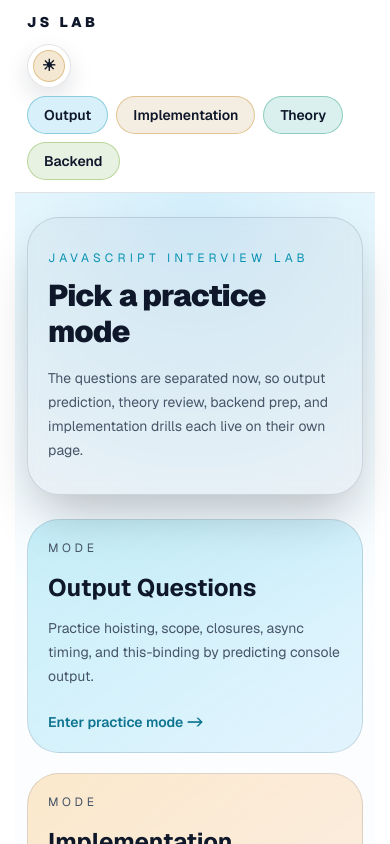
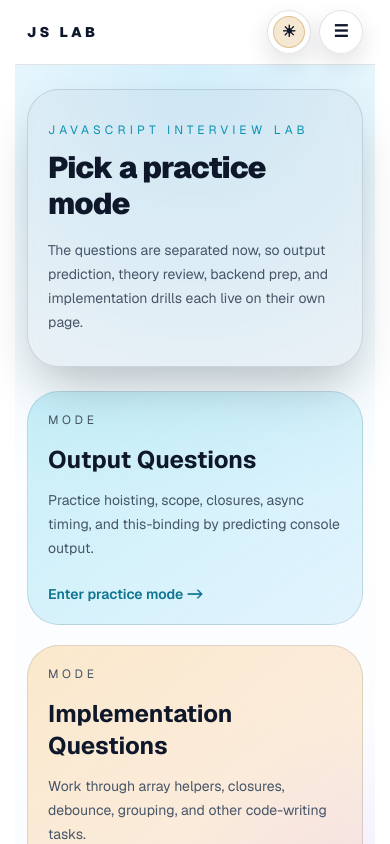
Before and after one commit to jitendersuryabhangautam/hoisting-quiz, a Next.js app: page / in a window 390 px wide. Shown: the top 844 px of the page. Built offline with nearby package versions, Linux system fonts and the light colour scheme.

Commit message:
mobile responsive navbar

```diff
--- a/app/layout.js
+++ b/app/layout.js
@@ -1,11 +1,7 @@
 import { Geist, Geist_Mono } from "next/font/google";
-import Link from "next/link";
 import Script from "next/script";
-import ThemeToggle from "@/components/ThemeToggle";
+import SiteHeader from "@/components/SiteHeader";
 import "./globals.css";
-
-const navLinkClass =
-  "rounded-full border px-4 py-2 text-sm font-semibold transition hover:opacity-95";
 
 const geistSans = Geist({
   variable: "--font-geist-sans",
@@ -40,68 +36,7 @@ export default function RootLayout({ children }) {
         </Script>
       </head>
       <body suppressHydrationWarning className="theme-app min-h-full flex flex-col">
-        <header
-          className="sticky top-0 z-50 border-b backdrop-blur"
-          style={{ background: "var(--surface-strong)", borderColor: "var(--border)" }}
-        >
-          <div className="mx-auto flex w-full max-w-384 flex-wrap items-center justify-between gap-3 px-3 py-3 sm:px-4 lg:px-5">
-            <Link
-              href="/"
-              className="text-sm font-black tracking-[0.25em] text-[color:var(--foreground)]"
-            >
-              JS LAB
-            </Link>
-            <div className="flex flex-wrap items-center gap-2">
-              <ThemeToggle />
-              <nav className="flex flex-wrap gap-2 text-sm font-semibold">
-                <Link
-                  href="/output"
-                  className={navLinkClass}
-                  style={{
-                    background: "color-mix(in srgb, #06b6d4 12%, var(--surface-muted))",
-                    borderColor: "color-mix(in srgb, #06b6d4 30%, var(--border))",
-                    color: "var(--foreground)",
-                  }}
-                >
-                  Output
-                </Link>
-                <Link
-                  href="/implementation"
-                  className={navLinkClass}
-                  style={{
-                    background: "color-mix(in srgb, #f59e0b 12%, var(--surface-muted))",
-                    borderColor: "color-mix(in srgb, #f59e0b 30%, var(--border))",
-                    color: "var(--foreground)",
-                  }}
-                >
-                  Implementation
-                </Link>
-                <Link
-                  href="/theory"
-                  className={navLinkClass}
-                  style={{
-                    background: "color-mix(in srgb, #10b981 12%, var(--surface-muted))",
-                    borderColor: "color-mix(in srgb, #10b981 30%, var(--border))",
-                    color: "var(--foreground)",
-                  }}
-                >
-                  Theory
-                </Link>
-                <Link
-                  href="/backend"
-                  className={navLinkClass}
-                  style={{
-                    background: "color-mix(in srgb, #84cc16 12%, var(--surface-muted))",
-                    borderColor: "color-mix(in srgb, #84cc16 30%, var(--border))",
-                    color: "var(--foreground)",
-                  }}
-                >
-                  Backend
-                </Link>
-              </nav>
-            </div>
-          </div>
-        </header>
+        <SiteHeader />
         {children}
       </body>
     </html>
--- /dev/null
+++ b/components/SiteHeader.js
@@ -0,0 +1,114 @@
+"use client";
+
+import Link from "next/link";
+import { useState } from "react";
+import ThemeToggle from "@/components/ThemeToggle";
+
+const navItems = [
+  {
+    href: "/output",
+    label: "Output",
+    accent: "#06b6d4",
+  },
+  {
+    href: "/implementation",
+    label: "Implementation",
+    accent: "#f59e0b",
+  },
+  {
+    href: "/theory",
+    label: "Theory",
+    accent: "#10b981",
+  },
+  {
+    href: "/backend",
+    label: "Backend",
+    accent: "#84cc16",
+  },
+];
+
+const navButtonBase =
+  "rounded-full border px-4 py-2 text-sm font-semibold transition hover:opacity-95";
+
+function NavLink({ href, label, accent, mobile = false, onNavigate }) {
+  return (
+    <Link
+      href={href}
+      onClick={onNavigate}
+      className={`${navButtonBase} ${mobile ? "w-full justify-center text-center" : ""}`}
+      style={{
+        display: mobile ? "inline-flex" : "inline-flex",
+        background: `color-mix(in srgb, ${accent} 12%, var(--surface-muted))`,
+        borderColor: `color-mix(in srgb, ${accent} 30%, var(--border))`,
+        color: "var(--foreground)",
+      }}
+    >
+      {label}
+    </Link>
+  );
+}
+
+export default function SiteHeader() {
+  const [menuOpen, setMenuOpen] = useState(false);
+
+  const closeMenu = () => setMenuOpen(false);
+
+  return (
+    <header
+      className="sticky top-0 z-50 border-b backdrop-blur"
+      style={{ background: "var(--surface-strong)", borderColor: "var(--border)" }}
+    >
+      <div className="mx-auto flex w-full max-w-384 items-center justify-between gap-3 px-3 py-2.5 sm:px-4 lg:px-5">
+        <Link
+          href="/"
+          className="text-sm font-black tracking-[0.25em] text-[color:var(--foreground)]"
+          onClick={closeMenu}
+        >
+          JS LAB
+        </Link>
+
+        <div className="flex items-center gap-2">
+          <ThemeToggle />
+
+          <button
+            type="button"
+            aria-label={menuOpen ? "Close menu" : "Open menu"}
+            aria-expanded={menuOpen}
+            onClick={() => setMenuOpen((prev) => !prev)}
+            className="inline-flex h-11 w-11 items-center justify-center rounded-full border text-[1.05rem] font-bold shadow-[0_10px_24px_rgba(15,23,42,0.12)] transition hover:-translate-y-px hover:shadow-[0_14px_28px_rgba(15,23,42,0.16)] md:hidden"
+            style={{
+              background: "var(--surface-strong)",
+              borderColor: "var(--border)",
+              color: "var(--foreground)",
+            }}
+          >
+            <span aria-hidden="true">{menuOpen ? "×" : "☰"}</span>
+          </button>
+        </div>
+
+        <nav className="hidden flex-wrap gap-2 text-sm font-semibold md:flex">
+          {navItems.map((item) => (
+            <NavLink key={item.href} href={item.href} label={item.label} accent={item.accent} />
+          ))}
+        </nav>
+      </div>
+
+      {menuOpen ? (
+        <div className="border-t md:hidden" style={{ borderColor: "var(--border)" }}>
+          <div className="mx-auto flex w-full max-w-384 flex-col gap-2 px-3 py-3 sm:px-4 lg:px-5">
+            {navItems.map((item) => (
+              <NavLink
+                key={item.href}
+                href={item.href}
+                label={item.label}
+                accent={item.accent}
+                mobile
+                onNavigate={closeMenu}
+              />
+            ))}
+          </div>
+        </div>
+      ) : null}
+    </header>
+  );
+}
```
